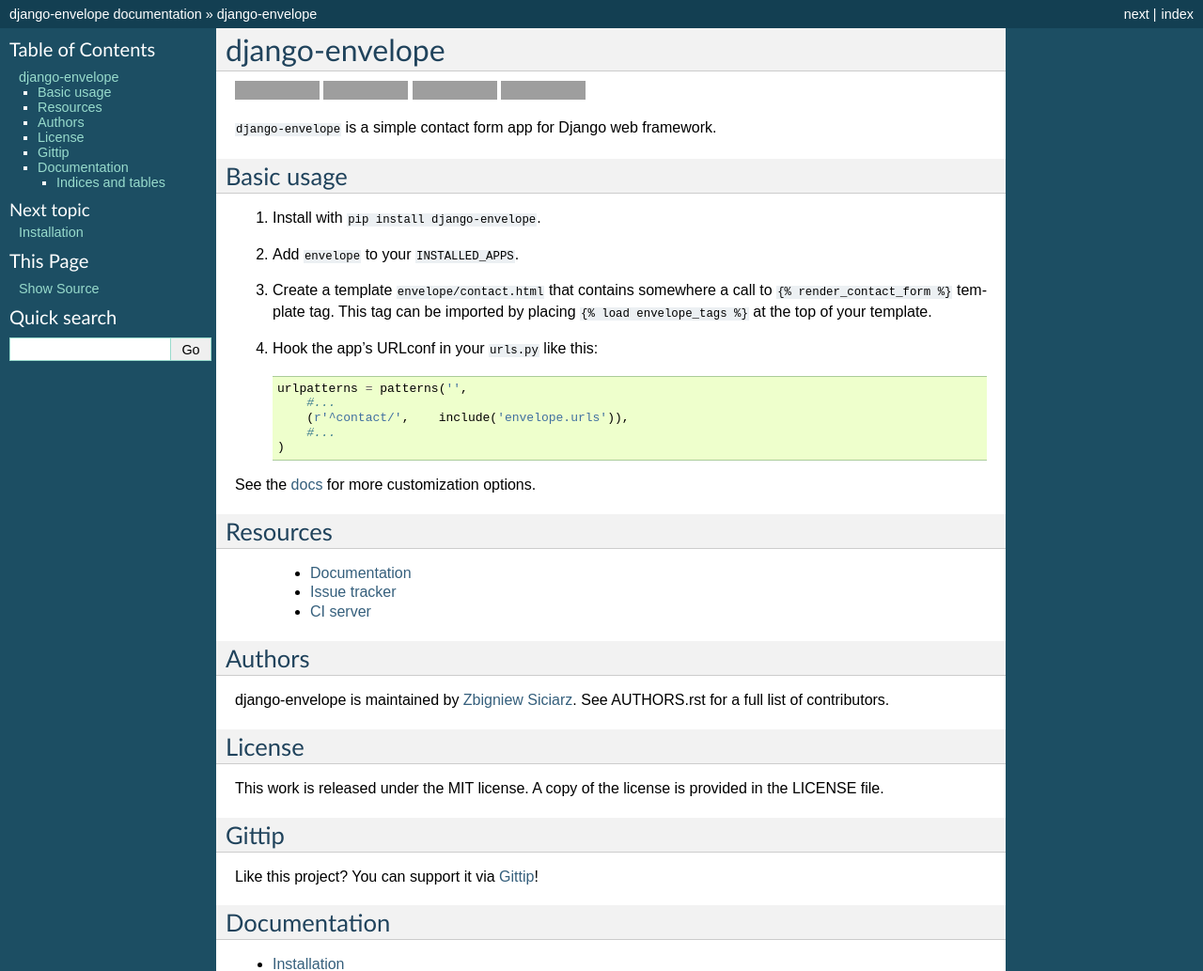
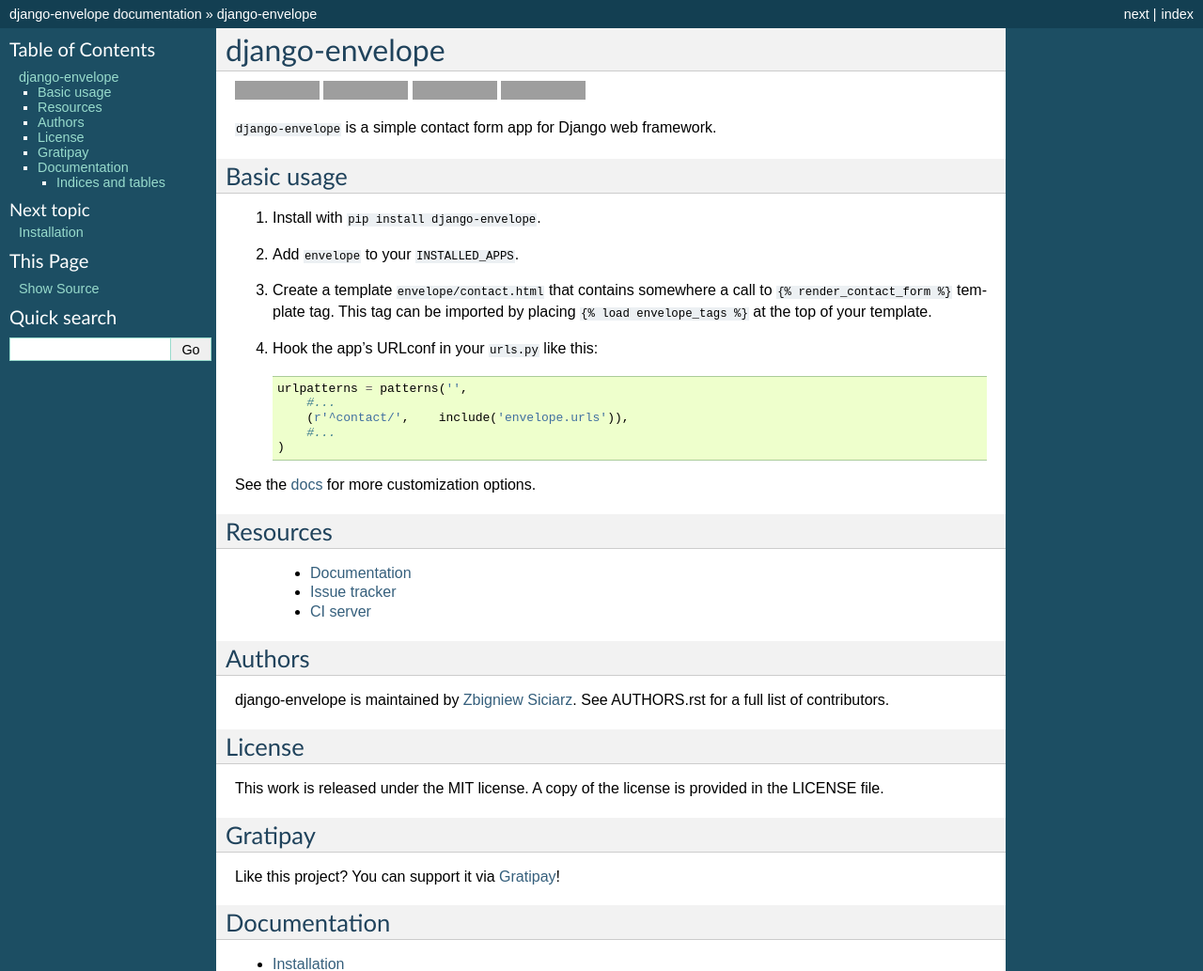
Before and after one commit to zsiciarz/django-envelope, a Sphinx documentation site: the page built from docs/index.rst, in a window 1280 px wide. Shown: the top 1033 px of the page at 94% size. Built offline with Sphinx 7.4.7, drawn with Linux system fonts in a browser that asks for light colours; grey boxes are pictures that could not be loaded.

Commit message:
Gittip -> Gratipay

```diff
--- a/docs/index.rst
+++ b/docs/index.rst
@@ -5,12 +5,12 @@
 
 .. include:: ../README.rst
 
-Gittip
-------
+Gratipay
+--------
 
-Like this project? You can support it via `Gittip`_!
+Like this project? You can support it via `Gratipay`_!
 
-.. _`Gittip`: https://www.gittip.com/zsiciarz
+.. _`Gratipay`: https://www.gratipay.com/zsiciarz
 
 Documentation
 -------------
```
